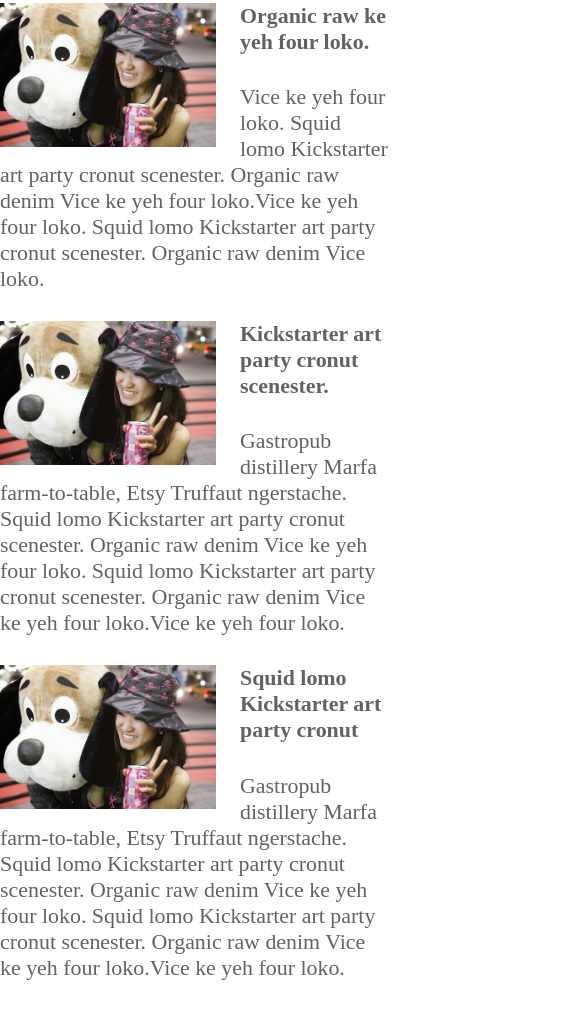
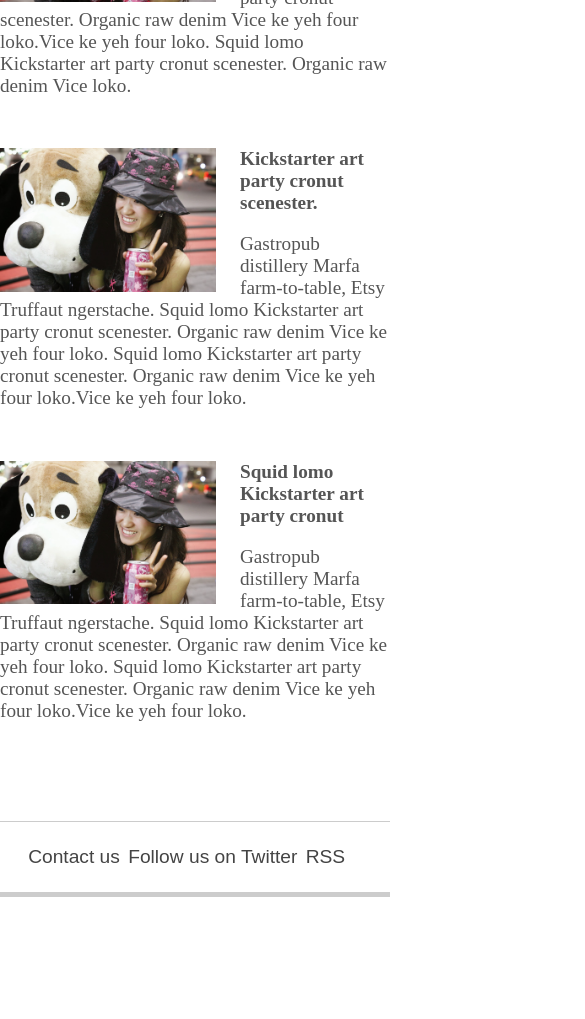
Before and after one commit to Kushal12341997/git-issue, a plain HTML site: page index.html in a window 390 px wide. Shown: the part 2699-3718 px from the top of the page, 585 px wide, since content can reach past the window. Drawn offline with Linux system fonts and the light colour scheme.

Commit message:
All Done except responsive img

```diff
--- a/css/app.css
+++ b/css/app.css
@@ -137,11 +137,11 @@ h2{
     position: relative;
     padding: 0rem 0 1rem 3.2rem;
     height: auto;
-    width:10rem;
+    width:-webkit-fill-available;
 }
 .box-2{
-    font-size: 1.37rem;
-    color: #626262;
+    font-size: 1.2rem;
+    color: #555;
     max-width: 100%;
 }
 .box-2 img{
@@ -150,3 +150,26 @@ h2{
     height: auto;
     padding: 0 1.5rem 0 0;
 }
+.box-3{
+    display: flex;
+    flex-direction: column;
+
+}
+.box-3 div{
+    padding: 2rem 0 0 0;
+}
+h4{
+    margin:0;
+}
+.contacts{
+    display: grid;
+    text-align: center;
+    grid-template-columns: auto auto auto auto auto;
+    margin: 5rem 0 10rem 0;
+    border-bottom:5px solid #ccc;
+    border-top: 1px solid #ccc;
+    font-family: Arial, Helvetica, sans-serif;
+    font-size: 1.2rem;
+    padding: 1.5rem;
+    color: #444;
+}
--- a/index.html
+++ b/index.html
@@ -95,6 +95,7 @@
         <div>Latest news</div>
         <div>+ more</div>
     </div>
+    <div class="box-3">
         <div class="box-2">
                 <img src="../images/dog.jpg">
                <h4> Gastropub distillery Marfa farm-to-table</h4>
@@ -139,6 +140,12 @@
                         Organic raw denim Vice ke yeh four loko.Vice ke yeh four loko.
                 </p>
         </div>
+        </div>
+        <div class="contacts">
+            <div>Contact us</div>
+            <div>Follow us on Twitter</div>
+            <div>RSS</div>
+        </div>
 </body>
 
 </html>
```
